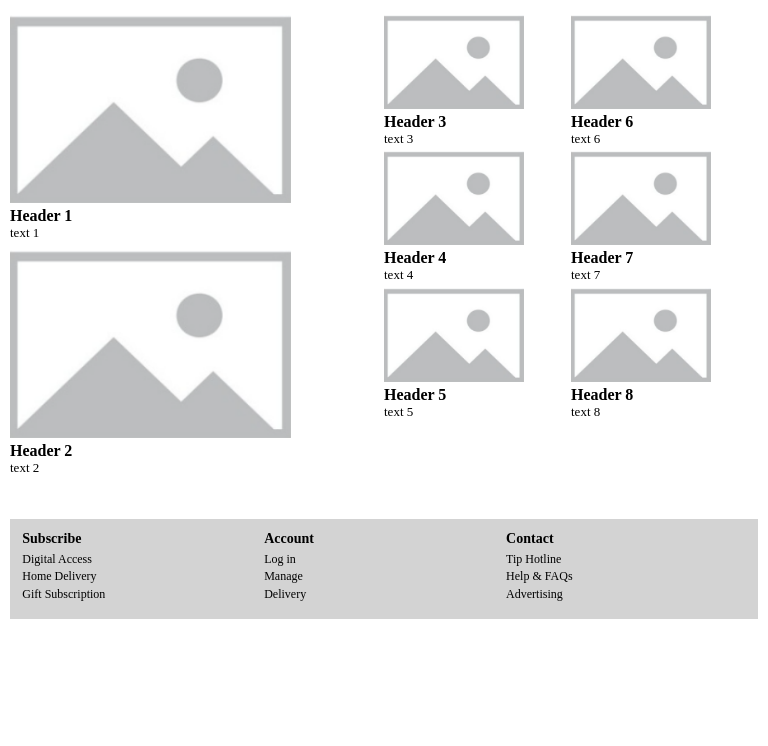
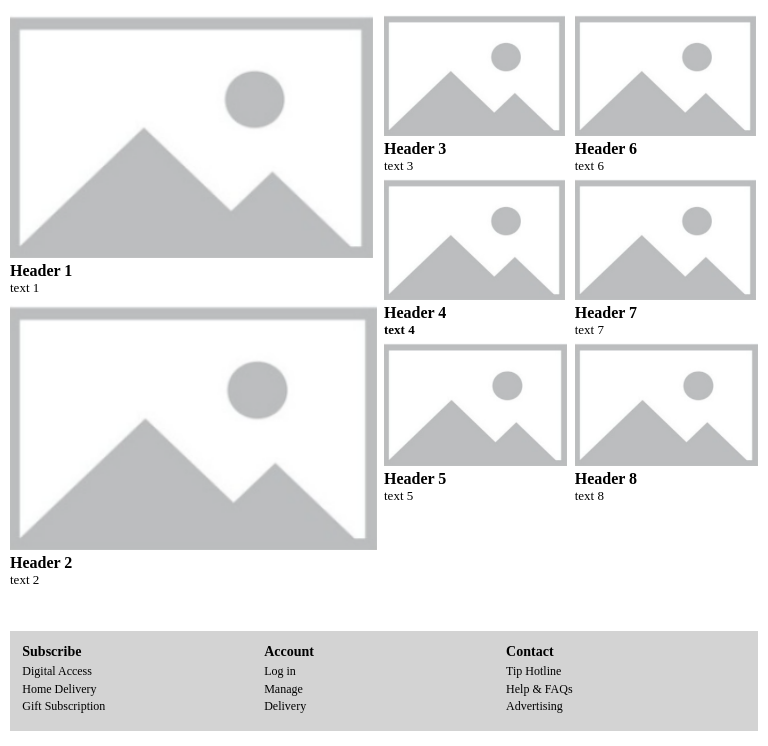
Before and after one commit to H3A4K/cs1xd3, a PHP site: page / in a window 768 px wide. Shown: the part 102-848 px from the top of the page. Before the commit the page ends 721 px from the top, so only its background shows below. Run offline with PHP 8.4, Linux system fonts and the light colour scheme.

Commit message:
Pre content

```diff
--- a/Assignment_1/assets/css/global.css
+++ b/Assignment_1/assets/css/global.css
@@ -156,8 +156,4 @@ footer .flex a {
     footer .flex li {
         border: none;
     }
-
-    #content:last-child {
-        display: block;
-    }
 }
--- a/Assignment_1/assets/css/index.css
+++ b/Assignment_1/assets/css/index.css
@@ -20,12 +20,45 @@
     font-size: small;
 }
 #content img {
-    width: 75%;
+    width: 100%;
 }
 
-#first {
-    width: 50%;
+/* Mobile */
+@media (max-width:480px) {
+    #content {
+        display: block;
+    }
 }
-#second, #third {
-    width: 25%;
+
+/* Tablet */
+@media (min-width:480px) and (max-width:768px) {
+    #content div:first-child {
+        margin-right: 1%;
+    }
+    #first {
+        width: 67%;
+    }
+    #second {
+        width: 33%;
+    }
+    #third {
+        width: 25%;
+        display: none;
+    }
 }
+
+/* PC */
+@media (min-width:768px) {
+    #content div:not(:last-child) {
+        margin-right: 1%;
+    }
+    #first {
+        width: 50%;
+    }
+    #second, #third {
+        width: 25%;
+    }
+    #third {
+        display: block;
+    }
+}
--- a/Assignment_1/index.html
+++ b/Assignment_1/index.html
@@ -55,7 +55,7 @@ Main page
             </div>
             <div>
                 <img src="./assets/images/base.png">
-                <h1>Header 4</h1>
+                <h1>Header 4</h 1>
                 <p>text 4</p>
             </div>
             <div>
```
